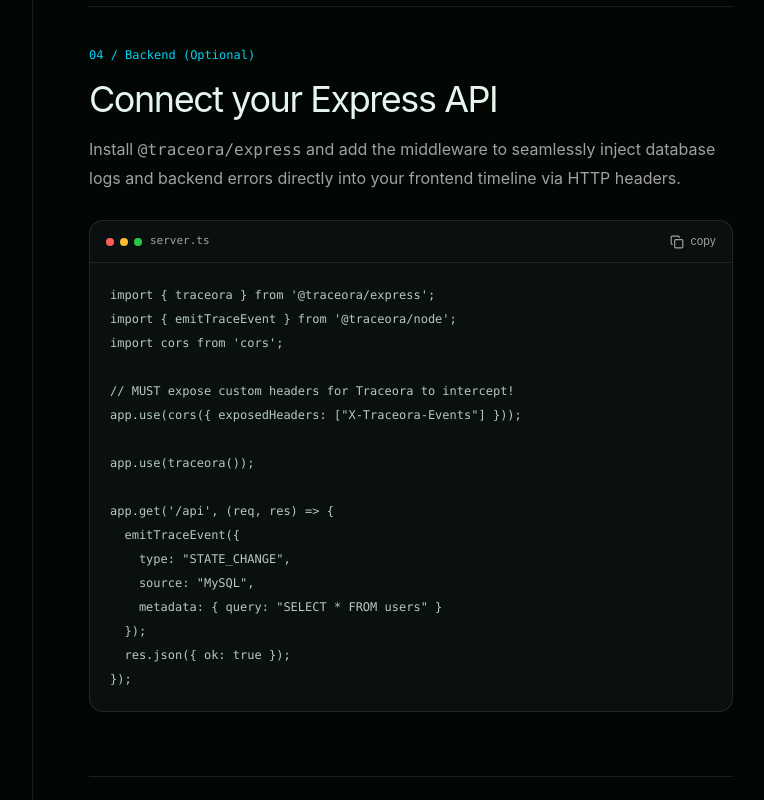
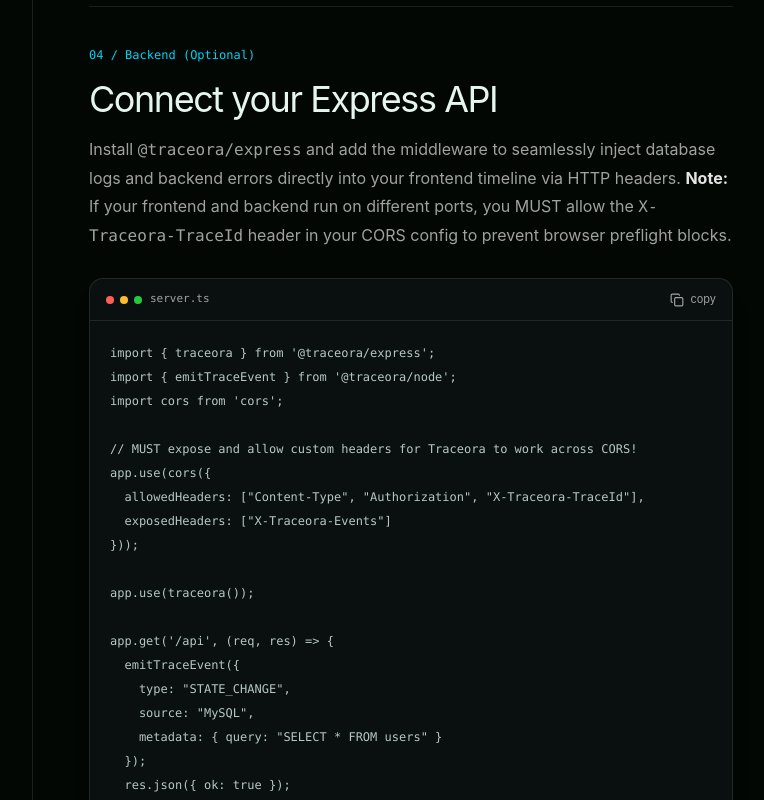
Before and after one commit to Zuhaib-dev/traceora, a Next.js app in the folder apps/web/: page /docs in a window 1280 px wide. Shown: the part 2520-3320 px from the top of the page, without its empty margins (255-1019 px from the left). Built offline with nearby package versions, Linux system fonts and the light colour scheme.

Commit message:
docs: update Express integration guide with CORS allowedHeaders configuration

```diff
--- a/apps/web/app/docs/page.tsx
+++ b/apps/web/app/docs/page.tsx
@@ -54,7 +54,7 @@ export default function DocsPage() {
         <div id="install" className="mt-20 border-t border-border pt-10"><p className="font-mono text-xs text-primary">01 / Installation</p><h2 className="mt-4 text-3xl tracking-[-0.04em] sm:text-4xl">Add Traceora to your app</h2><p className="mt-4 leading-7 text-muted-foreground">Install the core packages with your preferred package manager. The Vite plugin handles instrumentation at build time, so your components stay clean.</p><div className="mt-7"><CodeBlock code={install} /></div></div>
         <div className="mt-16 border-t border-border pt-10"><p className="font-mono text-xs text-primary">02 / Configure Vite</p><h2 className="mt-4 text-3xl tracking-[-0.04em] sm:text-4xl">Babel AST Instrumentation</h2><p className="mt-4 leading-7 text-muted-foreground">Add the plugin before React in your Vite config. This will automatically inject performance and click tracking into all of your JSX elements.</p><div className="mt-7"><CodeBlock label="vite.config.ts" code={`import { defineConfig } from 'vite'\nimport react from '@vitejs/plugin-react'\nimport { traceoraPlugin } from '@traceora/vite-plugin'\n\nexport default defineConfig({\n  plugins: [traceoraPlugin(), react()],\n})`} /></div></div>
         <div className="mt-16 border-t border-border pt-10"><p className="font-mono text-xs text-primary">03 / React Providers</p><h2 className="mt-4 text-3xl tracking-[-0.04em] sm:text-4xl">Add the DevTools UI</h2><p className="mt-4 leading-7 text-muted-foreground">Wrap your application in <code>TraceoraProvider</code> and mount the floating <code>TraceoraDevtools</code> inside your entry point.</p><div className="mt-7"><CodeBlock label="main.tsx" code={`import { TraceoraProvider, TraceoraDevtools } from '@traceora/react';\n\ncreateRoot(document.getElementById('root')!).render(\n  <TraceoraProvider>\n    <App />\n    <TraceoraDevtools />\n  </TraceoraProvider>\n);`} /></div></div>
-        <div className="mt-16 border-t border-border pt-10"><p className="font-mono text-xs text-cyan-400">04 / Backend (Optional)</p><h2 className="mt-4 text-3xl tracking-[-0.04em] sm:text-4xl">Connect your Express API</h2><p className="mt-4 leading-7 text-muted-foreground">Install <code>@traceora/express</code> and add the middleware to seamlessly inject database logs and backend errors directly into your frontend timeline via HTTP headers.</p><div className="mt-7"><CodeBlock label="server.ts" code={`import { traceora } from '@traceora/express';\nimport { emitTraceEvent } from '@traceora/node';\nimport cors from 'cors';\n\n// MUST expose custom headers for Traceora to intercept!\napp.use(cors({ exposedHeaders: ["X-Traceora-Events"] }));\n\napp.use(traceora());\n\napp.get('/api', (req, res) => {\n  emitTraceEvent({\n    type: "STATE_CHANGE",\n    source: "MySQL",\n    metadata: { query: "SELECT * FROM users" }\n  });\n  res.json({ ok: true });\n});`} /></div></div>
+        <div className="mt-16 border-t border-border pt-10"><p className="font-mono text-xs text-cyan-400">04 / Backend (Optional)</p><h2 className="mt-4 text-3xl tracking-[-0.04em] sm:text-4xl">Connect your Express API</h2><p className="mt-4 leading-7 text-muted-foreground">Install <code>@traceora/express</code> and add the middleware to seamlessly inject database logs and backend errors directly into your frontend timeline via HTTP headers. <strong className="text-primary">Note:</strong> If your frontend and backend run on different ports, you MUST allow the <code>X-Traceora-TraceId</code> header in your CORS config to prevent browser preflight blocks.</p><div className="mt-7"><CodeBlock label="server.ts" code={`import { traceora } from '@traceora/express';\nimport { emitTraceEvent } from '@traceora/node';\nimport cors from 'cors';\n\n// MUST expose and allow custom headers for Traceora to work across CORS!\napp.use(cors({ \n  allowedHeaders: ["Content-Type", "Authorization", "X-Traceora-TraceId"],\n  exposedHeaders: ["X-Traceora-Events"] \n}));\n\napp.use(traceora());\n\napp.get('/api', (req, res) => {\n  emitTraceEvent({\n    type: "STATE_CHANGE",\n    source: "MySQL",\n    metadata: { query: "SELECT * FROM users" }\n  });\n  res.json({ ok: true });\n});`} /></div></div>
         <div className="mt-16 border-t border-border pt-10"><p className="font-mono text-xs text-cyan-400">05 / Next.js (Optional)</p><h2 className="mt-4 text-3xl tracking-[-0.04em] sm:text-4xl">Full-Stack Next.js App Router</h2><p className="mt-4 leading-7 text-muted-foreground">Using Next.js instead? Just install <code>@traceora/next</code>. Wrap your layout in <code>TraceoraNextProvider</code>, wrap your Server Actions in <code>traceAction</code>, and let Traceora do the rest.</p><div className="mt-7"><CodeBlock label="app/api/users/route.ts" code={`import { NextResponse } from "next/server";\nimport { withTraceora } from "@traceora/next";\nimport { traceoraPrismaExtension } from "@traceora/node";\nimport { PrismaClient } from "@prisma/client";\n\n// Auto-tracks all database queries!\nconst prisma = new PrismaClient().$extends(traceoraPrismaExtension());\n\nexport const GET = withTraceora(async (req: Request) => {\n  const users = await prisma.user.findMany();\n  return NextResponse.json({ users });\n});`} /></div></div>
         <div className="mt-16 rounded-xl border border-primary/20 bg-primary/8 p-6"><div className="flex items-center gap-3"><Terminal className="size-4 text-primary" /><p className="text-sm font-medium">Ready to see your first trace?</p></div><p className="mt-3 text-sm leading-6 text-muted-foreground">Run your app, open the Traceora panel in the bottom right, and click any button. Watch the timeline magically populate across your stack.</p><Link href="https://github.com/zuhaib-dev/traceora" target="_blank" className="mt-5 inline-flex items-center gap-2 text-sm text-primary">View GitHub Repository <ArrowRight className="size-4" /></Link></div>
         <div className="mt-16 flex items-center justify-between border-t border-border pt-6 text-sm"><button className="flex items-center gap-2 text-muted-foreground hover:text-foreground"><ArrowLeft className="size-4" /> Previous</button><button className="flex items-center gap-2 text-primary">Installation <ArrowRight className="size-4" /></button></div></article>
```
